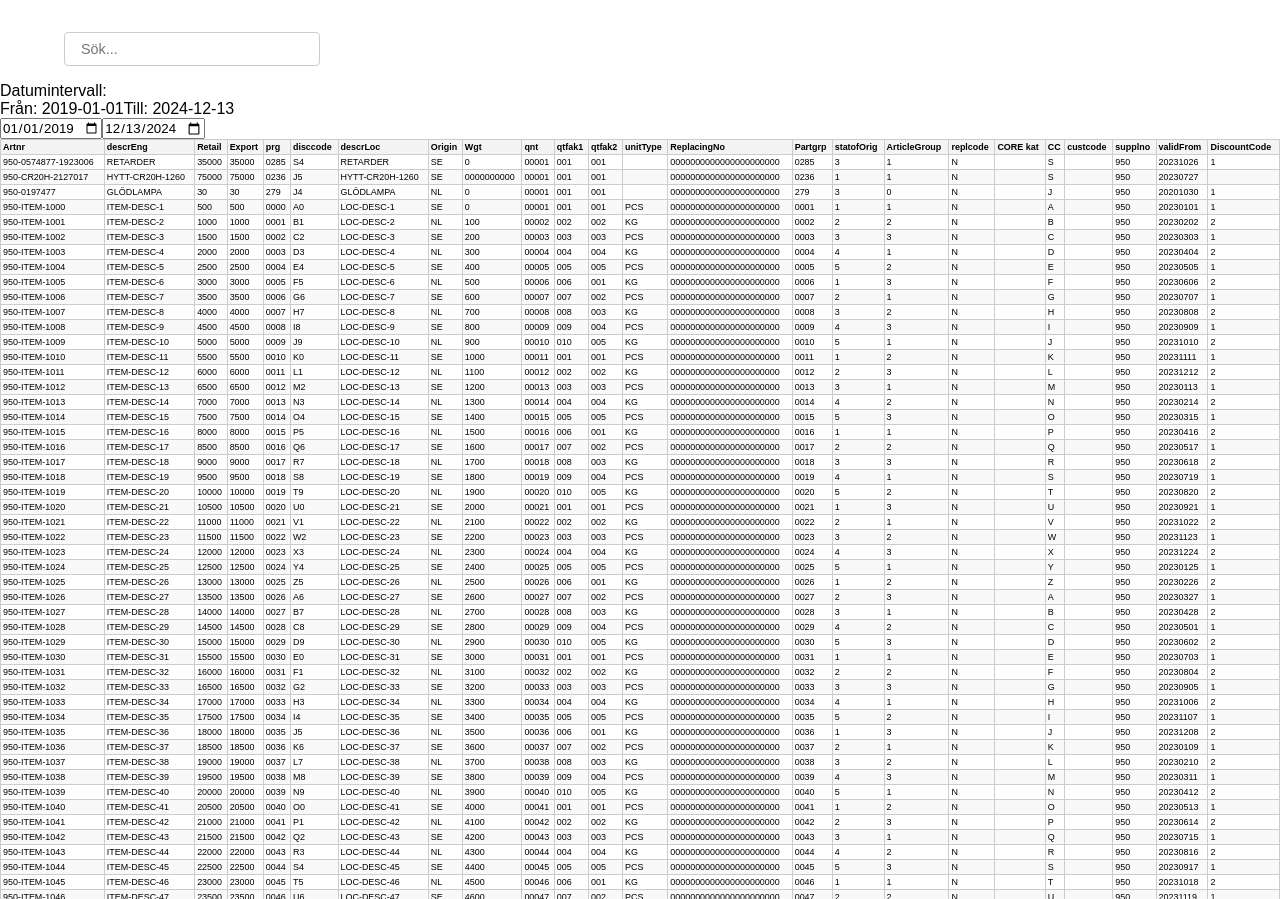
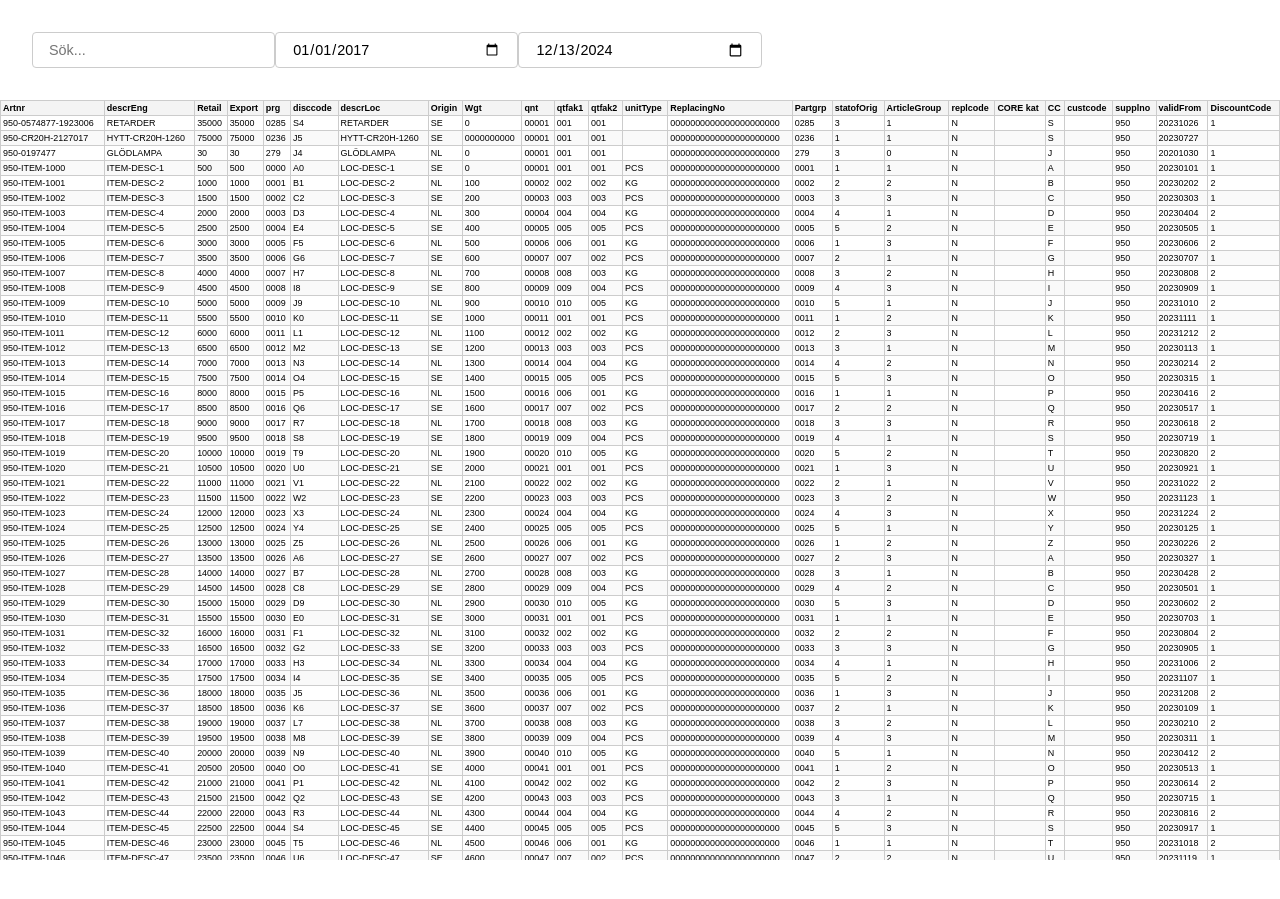
Before and after one commit to william00771/Reservdelar, a React (Vite) app in the folder begdelar.web/: page / in a window 1280 px wide. After the commit the page ends 860 px from the top, so only its background shows below. Built offline with nearby package versions, Linux system fonts and the light colour scheme.

Commit message:
add: DynamicTable

```diff
--- a/begdelar.web/src/components/feature/EditPage/DynamicTable.css
+++ b/begdelar.web/src/components/feature/EditPage/DynamicTable.css
@@ -1,3 +1,8 @@
+.menu-wrapper{
+    display: flex;
+    margin: 2rem 2rem;
+}
+
 .table-container {
     width: 100%;
     overflow-x: auto;
@@ -20,10 +25,16 @@
     background-color: #f4f4f4;
   }
 
-  .search-bar {
+  .filters {
+    display: flex;
+    align-items: center;
+    margin: 2rem 4rem 1rem 4rem;
+    gap: 1rem;
+  }
+
+  .search-bar, .date-input {
     width: 20%;
     padding: 0.5rem 1rem;
-    margin: 2rem 0 1rem 4rem;
     font-size: calc(0.5em + 0.5vw);
     border: 1px solid #ccc;
     border-radius: 4px;
@@ -31,7 +42,7 @@
     transition: all 0.3s ease;
   }
 
-  .search-bar:focus {
+  .search-bar:focus, .date-input:focus {
     border-color: #0019d7;
     box-shadow: 0 0 5px rgba(0, 120, 215, 0.5);
   }
--- a/begdelar.web/src/components/feature/EditPage/DynamicTable.tsx
+++ b/begdelar.web/src/components/feature/EditPage/DynamicTable.tsx
@@ -10,7 +10,7 @@ function DynamicTable<T>(props: TableProps<T>) {
   const [searchTerm, setSearchTerm] = useState('');
   const [visibleRows, setVisibleRows] = useState<T[]>([]);
   const [rowsToShow, setRowsToShow] = useState(50);
-  const [dateRange, setDateRange] = useState<[string, string]>(['2019-01-01', new Date().toISOString().slice(0, 10)]);
+  const [dateRange, setDateRange] = useState<[string, string]>(['2017-01-01', new Date().toISOString().slice(0, 10)]);
   const tableContainerRef = useRef<HTMLDivElement>(null);
 
   if (data.length === 0) {
@@ -60,6 +60,7 @@ function DynamicTable<T>(props: TableProps<T>) {
 
   return (
     <div className="table-wrapper">
+      <div className="menu-wrapper">
       <input
         type="text"
         placeholder="Sök..."
@@ -70,12 +71,8 @@ function DynamicTable<T>(props: TableProps<T>) {
         }}
         className="search-bar"
       />
-      <div className="date-range-slider">
-        <label>Datumintervall:</label>
-        <div className="selected-dates">
-          <span>Från: {dateRange[0]}</span>
-          <span>Till: {dateRange[1]}</span>
-        </div>
+        {/* <span>Från: {dateRange[0]}</span> */}
+        {/* <span>Till: {dateRange[1]}</span> */}
         <input
           type="date"
           min="2019-01-01"
```
